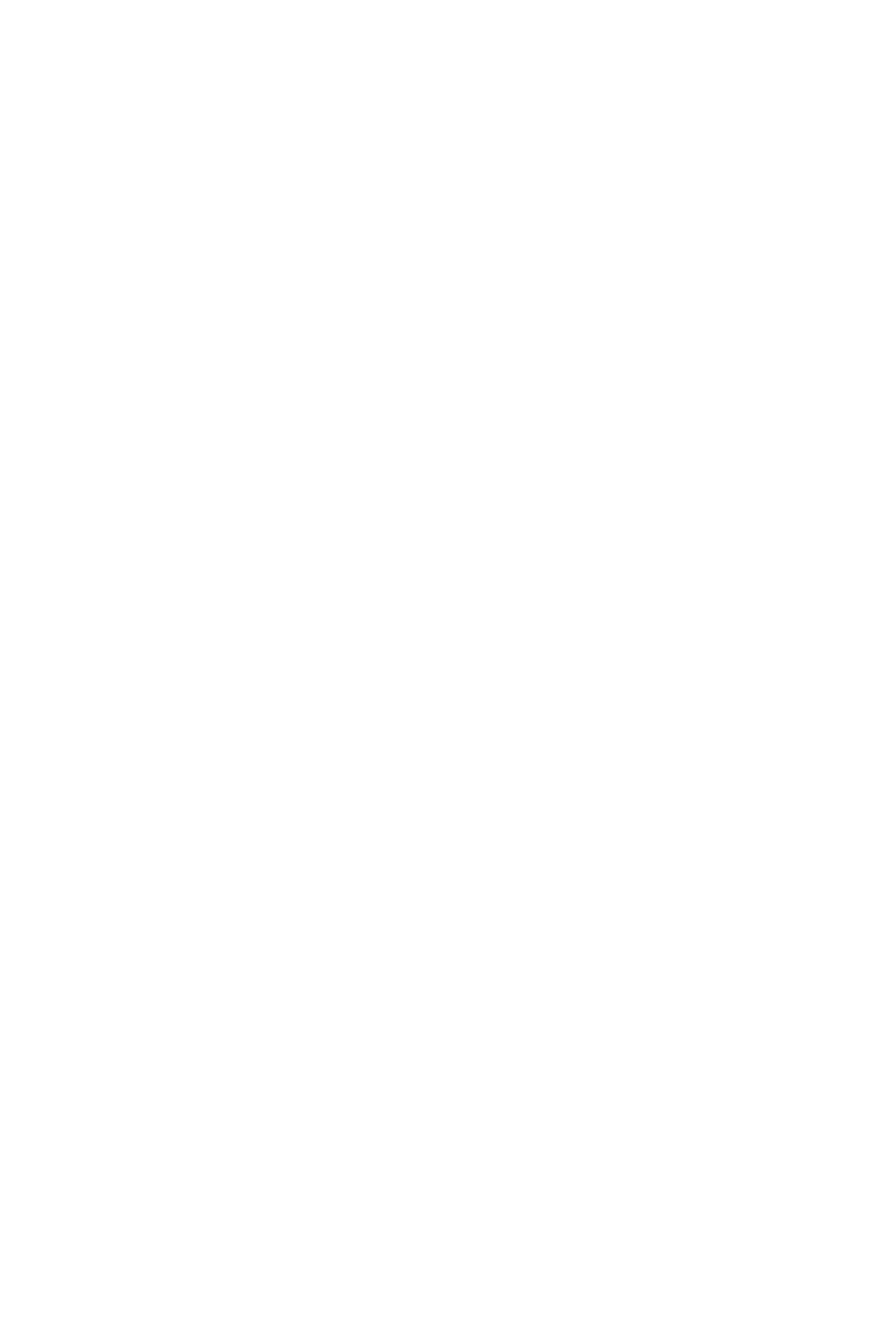
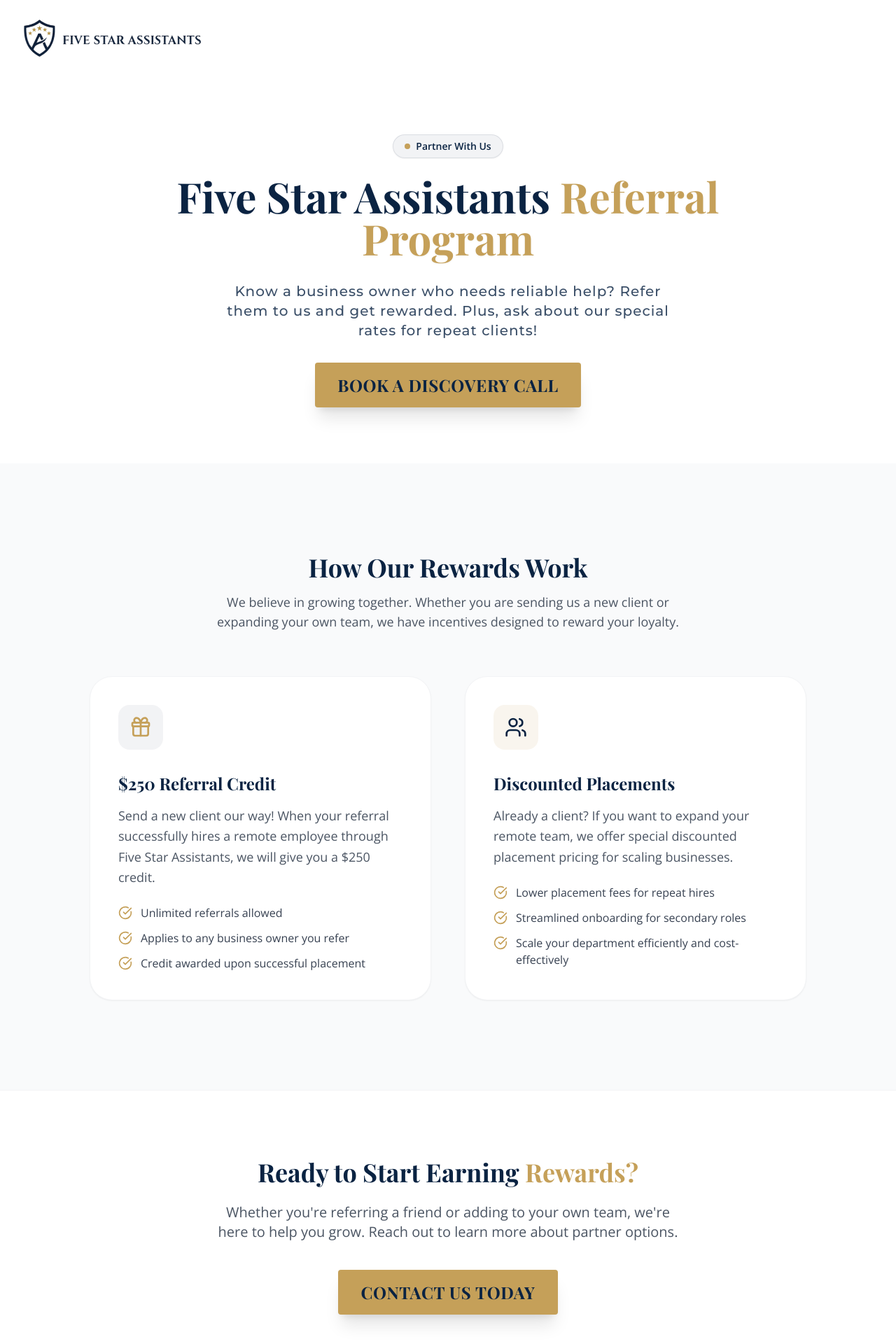
Before and after one commit to christianh0019/five-star-assistants-vsl, a React (Vite) app: page /referral-program in a window 1280 px wide. Before the commit this address had no page. Shown: the top 1920 px of the page at 70% size. Before the commit the page ends 800 px from the top, so only its background shows below. Built offline with nearby package versions, Linux system fonts and the light colour scheme.

Commit message:
Add Referral Program page

```diff
--- a/App.tsx
+++ b/App.tsx
@@ -20,6 +20,7 @@
 import Results from './pages/Results';
 import CaseStudyDetail from './pages/CaseStudyDetail';
 import HowItWorks from './pages/HowItWorks';
+import ReferralProgram from './pages/ReferralProgram';
 
 const App: React.FC = () => {
   return (
@@ -40,6 +41,7 @@
         <Route path="/results" element={<Results />} />
         <Route path="/results/:slug" element={<CaseStudyDetail />} />
         <Route path="/how-it-works" element={<HowItWorks />} />
+        <Route path="/referral-program" element={<ReferralProgram />} />
         <Route path="/booking" element={<Booking />} />
         <Route path="/thank-you" element={<ThankYou />} />
 
--- /dev/null
+++ b/pages/ReferralProgram.tsx
@@ -0,0 +1,153 @@
+import React, { useState } from 'react';
+import Navbar from '../components/Navbar';
+import Footer from '../components/Footer';
+import SurveyModal from '../components/SurveyModal';
+import { useNavigate } from 'react-router-dom';
+import Button from '../components/Button';
+import { Gift, Users, CheckCircle } from 'lucide-react';
+
+const ReferralProgram: React.FC = () => {
+    const [isSurveyOpen, setIsSurveyOpen] = useState(false);
+    const navigate = useNavigate();
+
+    const openSurvey = () => setIsSurveyOpen(true);
+    const closeSurvey = () => setIsSurveyOpen(false);
+
+    const handleSurveyComplete = () => {
+        closeSurvey();
+        navigate('/booking');
+    };
+
+    return (
+        <div className="min-h-screen bg-white flex flex-col font-body">
+            <Navbar onOpenSurvey={openSurvey} />
+
+            <main className="flex-grow">
+                {/* HERO SECTION */}
+                <section className="relative pt-36 md:pt-48 pb-20 px-4 md:px-8 bg-[radial-gradient(ellipse_at_top,_var(--tw-gradient-stops))] from-gray-50 via-white to-white">
+                    <div className="max-w-6xl mx-auto relative z-10">
+                        <div className="max-w-[900px] mx-auto text-center flex flex-col items-center mb-0">
+                            <div className="inline-flex items-center gap-2 px-4 py-1.5 rounded-full bg-navy/5 border border-navy/10 text-navy font-body text-sm font-semibold mb-6 shadow-sm">
+                                <span className="w-2 h-2 rounded-full bg-gold animate-pulse"></span>
+                                Partner With Us
+                            </div>
+                            <h1 className="font-heading text-navy text-4xl md:text-5xl lg:text-6xl font-bold leading-tight mb-8 drop-shadow-sm">
+                                Five Star Assistants <span className="text-gold">Referral Program</span>
+                            </h1>
+                            <p className="font-subheading text-navy/80 text-lg md:text-xl font-medium tracking-wider mb-8 max-w-2xl mx-auto leading-relaxed">
+                                Know a business owner who needs reliable help? Refer them to us and get rewarded. Plus, ask about our special rates for repeat clients!
+                            </p>
+
+                            <Button
+                                onClick={openSurvey}
+                                variant="primary"
+                                className="min-w-[280px] md:min-w-[320px] shadow-xl hover:shadow-2xl"
+                            >
+                                Book A Discovery Call
+                            </Button>
+                        </div>
+                    </div>
+                </section>
+
+                {/* BODY SECTION */}
+                <section className="py-20 md:py-32 bg-gray-50 px-4">
+                    <div className="max-w-5xl mx-auto">
+                        <div className="text-center mb-16">
+                            <h2 className="font-heading text-3xl md:text-4xl font-bold text-navy mb-4">
+                                How Our Rewards Work
+                            </h2>
+                            <p className="text-gray-600 text-lg max-w-2xl mx-auto">
+                                We believe in growing together. Whether you are sending us a new client or expanding your own team, we have incentives designed to reward your loyalty.
+                            </p>
+                        </div>
+
+                        <div className="grid md:grid-cols-2 gap-8 md:gap-12">
+                            {/* Card 1: $250 Referral Credit */}
+                            <div className="bg-white p-8 md:p-10 rounded-[2rem] shadow-sm border border-gray-100 hover:shadow-xl transition-all duration-300 relative overflow-hidden group">
+                                <div className="absolute top-0 right-0 w-32 h-32 bg-gold/5 rounded-full blur-3xl opacity-0 group-hover:opacity-100 transition-opacity duration-500"></div>
+                                <div className="w-16 h-16 rounded-2xl bg-navy/5 flex items-center justify-center mb-8 shrink-0">
+                                    <Gift className="text-gold" size={32} />
+                                </div>
+                                <h3 className="font-heading font-bold text-2xl text-navy mb-4 relative z-10">$250 Referral Credit</h3>
+                                <p className="text-gray-600 text-lg leading-relaxed relative z-10 mb-6">
+                                    Send a new client our way! When your referral successfully hires a remote employee through Five Star Assistants, we will give you a $250 credit.
+                                </p>
+                                <ul className="space-y-3 font-medium text-gray-700 relative z-10">
+                                    <li className="flex items-start gap-3">
+                                        <CheckCircle className="text-gold w-5 h-5 shrink-0 mt-0.5" />
+                                        <span>Unlimited referrals allowed</span>
+                                    </li>
+                                    <li className="flex items-start gap-3">
+                                        <CheckCircle className="text-gold w-5 h-5 shrink-0 mt-0.5" />
+                                        <span>Applies to any business owner you refer</span>
+                                    </li>
+                                    <li className="flex items-start gap-3">
+                                        <CheckCircle className="text-gold w-5 h-5 shrink-0 mt-0.5" />
+                                        <span>Credit awarded upon successful placement</span>
+                                    </li>
+                                </ul>
+                            </div>
+
+                            {/* Card 2: Discounted Placements */}
+                            <div className="bg-white p-8 md:p-10 rounded-[2rem] shadow-sm border border-gray-100 hover:shadow-xl transition-all duration-300 relative overflow-hidden group">
+                                <div className="absolute top-0 right-0 w-32 h-32 bg-navy/5 rounded-full blur-3xl opacity-0 group-hover:opacity-100 transition-opacity duration-500"></div>
+                                <div className="w-16 h-16 rounded-2xl bg-gold/10 flex items-center justify-center mb-8 shrink-0">
+                                    <Users className="text-navy" size={32} />
+                                </div>
+                                <h3 className="font-heading font-bold text-2xl text-navy mb-4 relative z-10">Discounted Placements</h3>
+                                <p className="text-gray-600 text-lg leading-relaxed relative z-10 mb-6">
+                                    Already a client? If you want to expand your remote team, we offer special discounted placement pricing for scaling businesses.
+                                </p>
+                                <ul className="space-y-3 font-medium text-gray-700 relative z-10">
+                                    <li className="flex items-start gap-3">
+                                        <CheckCircle className="text-gold w-5 h-5 shrink-0 mt-0.5" />
+                                        <span>Lower placement fees for repeat hires</span>
+                                    </li>
+                                    <li className="flex items-start gap-3">
+                                        <CheckCircle className="text-gold w-5 h-5 shrink-0 mt-0.5" />
+                                        <span>Streamlined onboarding for secondary roles</span>
+                                    </li>
+                                    <li className="flex items-start gap-3">
+                                        <CheckCircle className="text-gold w-5 h-5 shrink-0 mt-0.5" />
+                                        <span>Scale your department efficiently and cost-effectively</span>
+                                    </li>
+                                </ul>
+                            </div>
+                        </div>
+                    </div>
+                </section>
+
+                {/* FINAL SECTION */}
+                <section className="py-24 bg-white px-4 border-t border-gray-100 text-center">
+                    <div className="max-w-3xl mx-auto">
+                        <h2 className="font-heading text-3xl md:text-4xl font-bold text-navy mb-6">
+                            Ready to Start Earning <span className="text-gold">Rewards?</span>
+                        </h2>
+                        <p className="text-xl text-gray-600 mb-10 max-w-2xl mx-auto">
+                            Whether you're referring a friend or adding to your own team, we're here to help you grow. Reach out to learn more about partner options.
+                        </p>
+                        <Button
+                            onClick={openSurvey}
+                            variant="primary"
+                            className="text-lg px-10 py-4 shadow-xl hover:shadow-2xl hover:scale-105 transition-transform"
+                        >
+                            Contact Us Today
+                        </Button>
+                    </div>
+                </section>
+
+            </main>
+
+            <Footer />
+
+            <SurveyModal
+                isOpen={isSurveyOpen}
+                onClose={closeSurvey}
+                onComplete={handleSurveyComplete}
+                source="Referral Program"
+            />
+        </div>
+    );
+};
+
+export default ReferralProgram;
```
